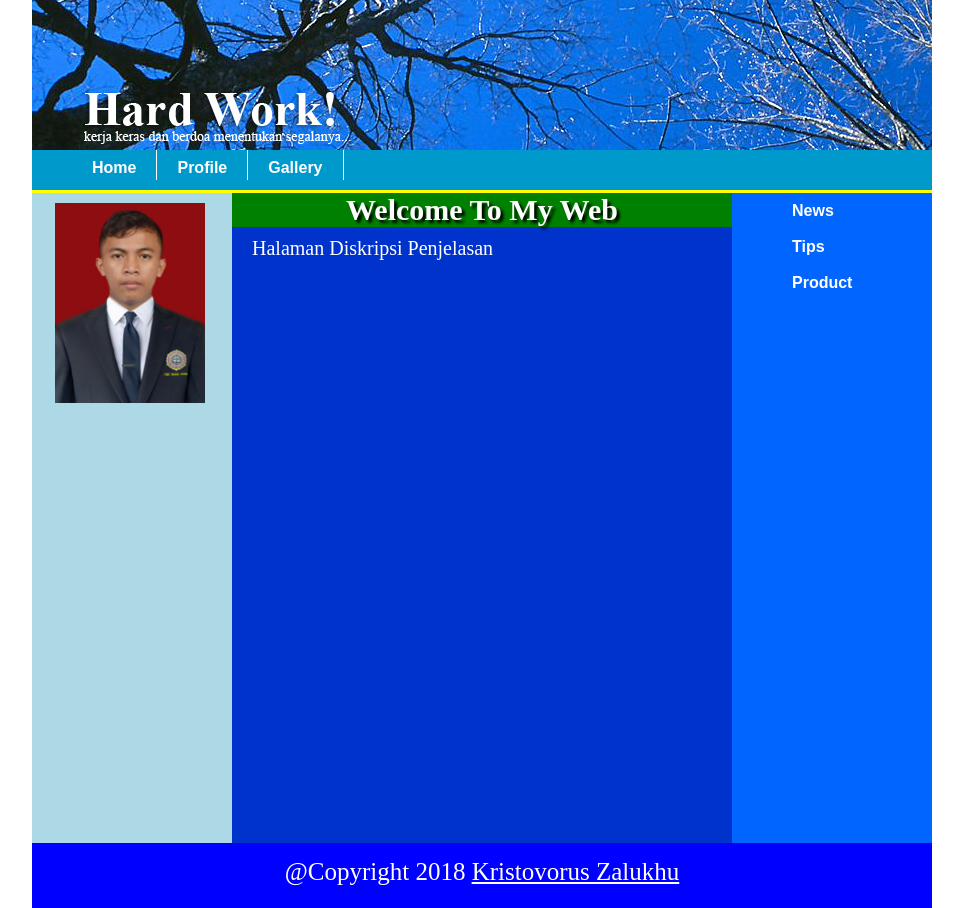
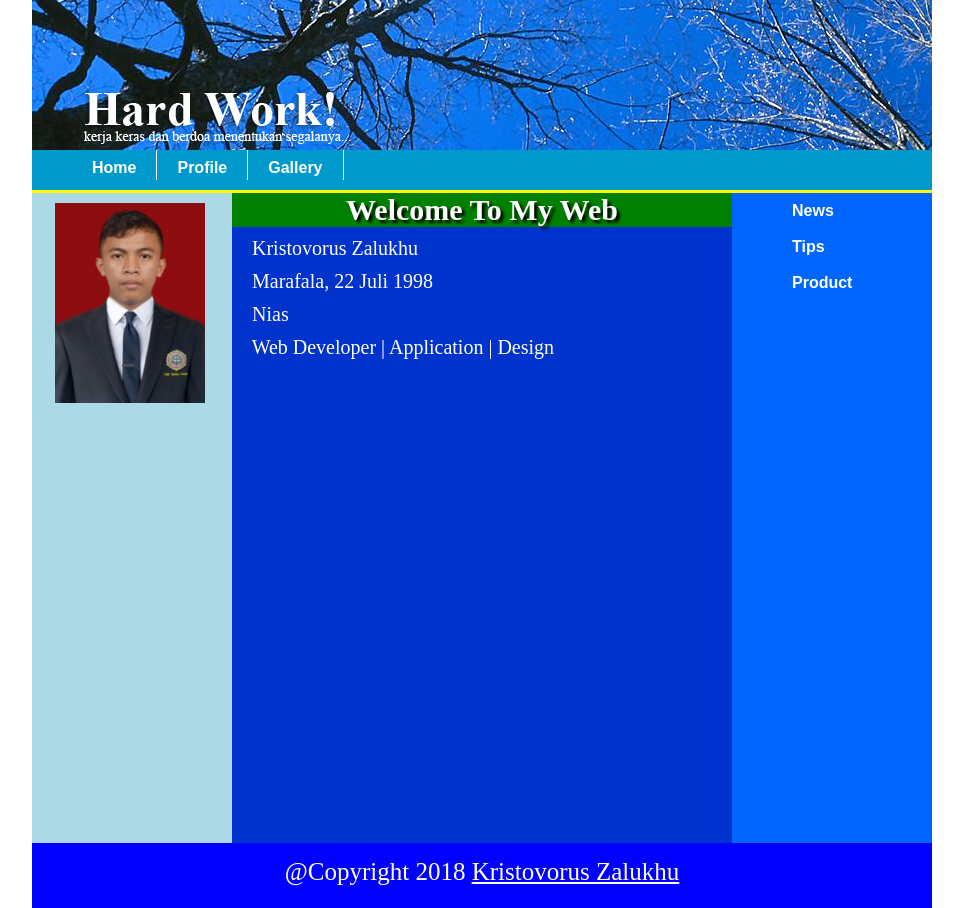
Before and after one commit to kristovorus/Web-Design, a plain HTML site: page index.html in a window 1280 px wide. Shown: the whole page, without its empty margins (158-1121 px from the left). Drawn offline with Linux system fonts and the light colour scheme.

Commit message:
index.html

```diff
--- a/index.html
+++ b/index.html
@@ -19,7 +19,11 @@
 			</div>
 			<div id="tengah">
 				<h1>Welcome To My Web</h1>
-				<p>&nbsp; &nbsp; Halaman Diskripsi Penjelasan</p>
+				<p>&nbsp; &nbsp; Kristovorus Zalukhu</p>
+				<p>&nbsp; &nbsp; Marafala, 22 Juli 1998 </p>
+				<p>&nbsp; &nbsp; Nias</p>
+				<p>&nbsp; &nbsp; Web Developer | Application | Design
+
 			</div>
 			<div id="kanan">
 				<ul id="menu-kanan">
```
